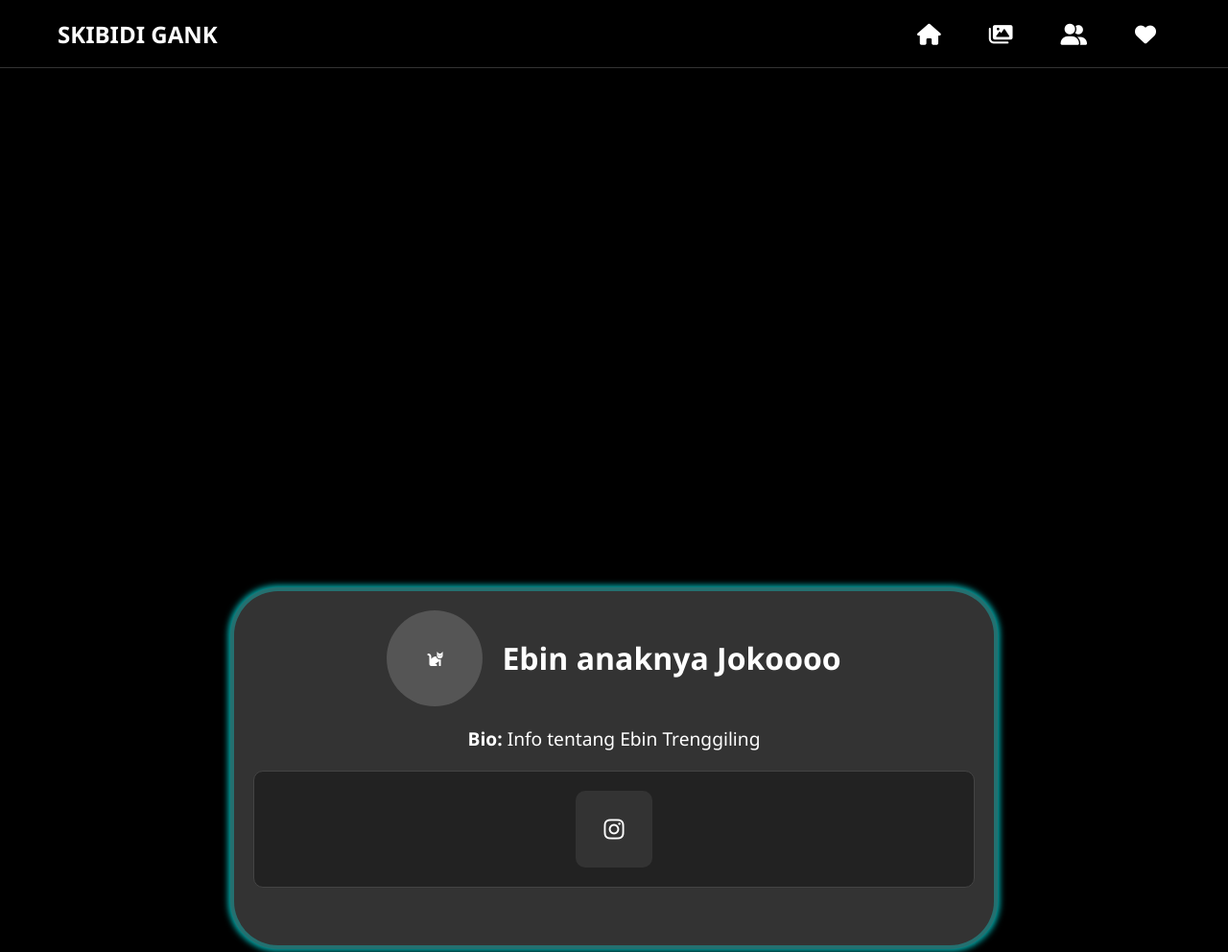
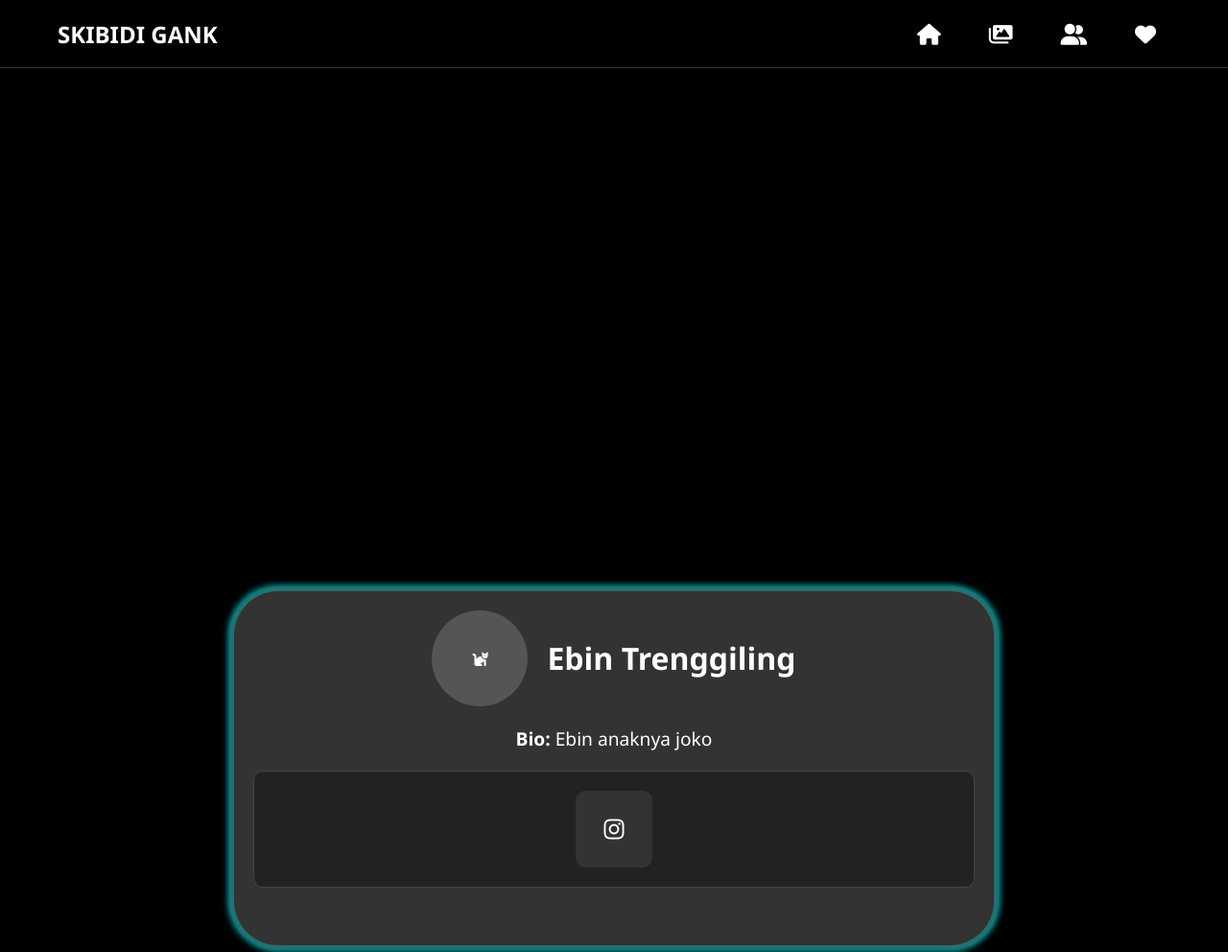
Before and after one commit to rapirawr/skibidigank.github.io, a plain HTML site: page EbinTrenggiling.html in a window 1280 px wide. Shown: the top 992 px of the page at 96% size. Drawn offline with Linux system fonts and the light colour scheme.

Commit message:
Update EbinTrenggiling.html

```diff
--- a/EbinTrenggiling.html
+++ b/EbinTrenggiling.html
@@ -25,10 +25,10 @@
     <div class="profile-container">
         <div class="profile-header">
             <div class="member-icon"><i class="fas fa-cat"></i></div>
-            <h1 class="profile-name">Ebin anaknya Jokoooo </h1>
+            <h1 class="profile-name">Ebin Trenggiling</h1>
         </div>
         <div class="profile-info">
-            <p><strong>Bio:</strong> Info tentang Ebin Trenggiling</p>
+            <p><strong>Bio:</strong> Ebin anaknya joko</p>
         </div>
         <div class="social-media">
             <a href="https://www.instagram.com/zyrexx_xzy" target="_blank" aria-label="Instagram Ebin Trenggiling" class="social-link"><i class="fab fa-instagram"></i></a>
```
